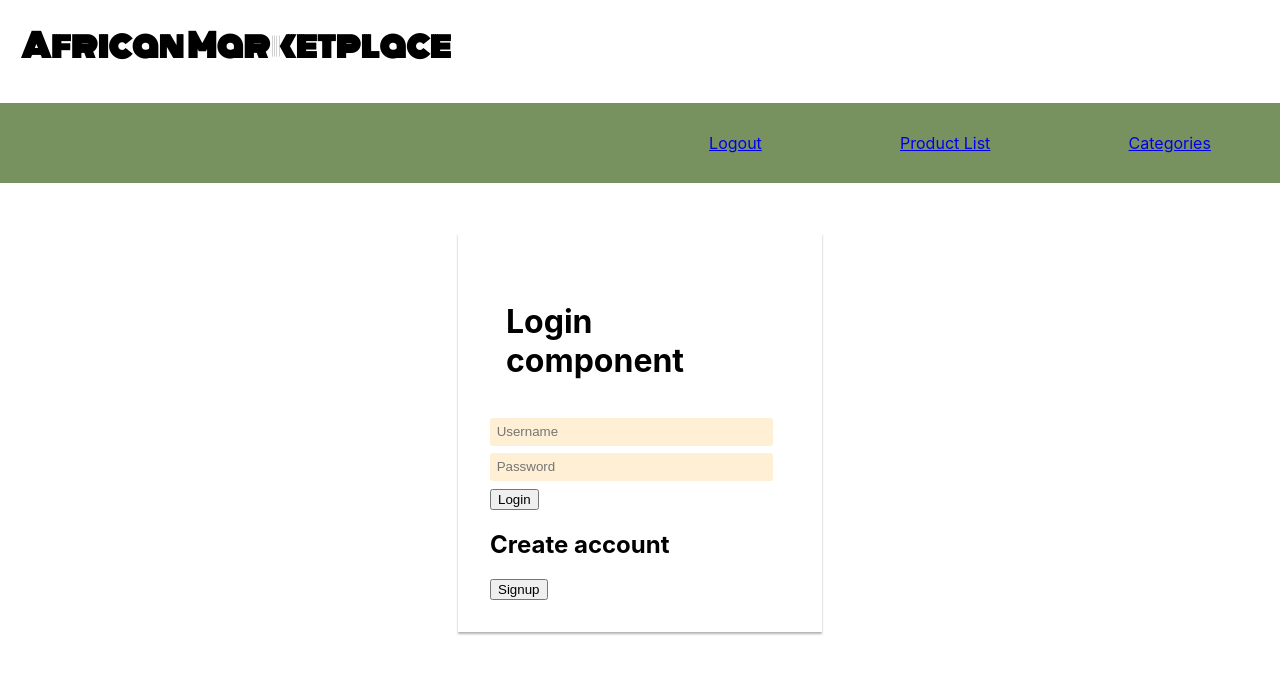
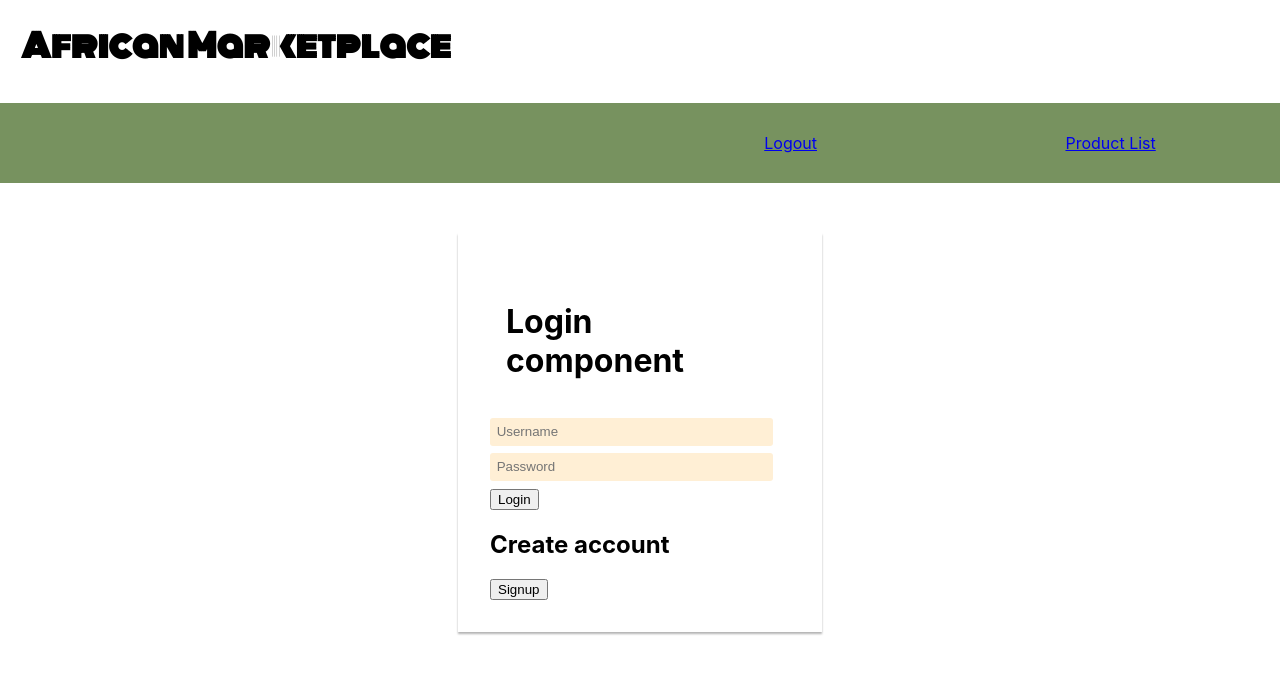
Before and after one commit to African-Marketplace-12-2020/front-end, a React (Create React App) app in the folder african-marketplace/: page / in a window 1280 px wide. Shown: the top 674 px of the page. Built offline with nearby package versions, Linux system fonts and the light colour scheme; sample sign-in values are in the browser's storage.

Commit message:
Removed the private route for the CategoryWrapper and commented out Caterories from the navigation.

```diff
--- a/african-marketplace/src/App.js
+++ b/african-marketplace/src/App.js
@@ -17,11 +17,6 @@ function App(props) {
 			<Router>
 				<Navbar {...props} />
 				<Switch>
-					<PrivateRoute
-						exact
-						path='/categories-page'
-						component={CategoryWrapper}
-					/>
 					<PrivateRoute exact path='/product-list' component={ProductList} />
 					<Route path='/' component={(props) => <Login {...props} />} />
 					<Route path='/signup' component={(props) => <Market {...props} />} />
--- a/african-marketplace/src/components/Navbar.js
+++ b/african-marketplace/src/components/Navbar.js
@@ -100,13 +100,13 @@ export default function Navbar() {
 						<NavLink to='/product-list'>Product List</NavLink>
 					</li>
 				) : null}
-				{localStorage.getItem('token') ? (
+				{/*localStorage.getItem('token') ? (
 					<li
 						style={{ color: 'white', textDecoration: 'none', fontSize: '16px' }}
 					>
 						<NavLink to='/categories-page'>Categories</NavLink>
 					</li>
-				) : null}
+				) : null*/}
 				{/* <li
 					style={{ color: 'white', textDecoration: 'none', fontSize: '16px' }}
 				>
```
Also changed, not shown: 1 other file (tests, documents, lock files or other folders).
